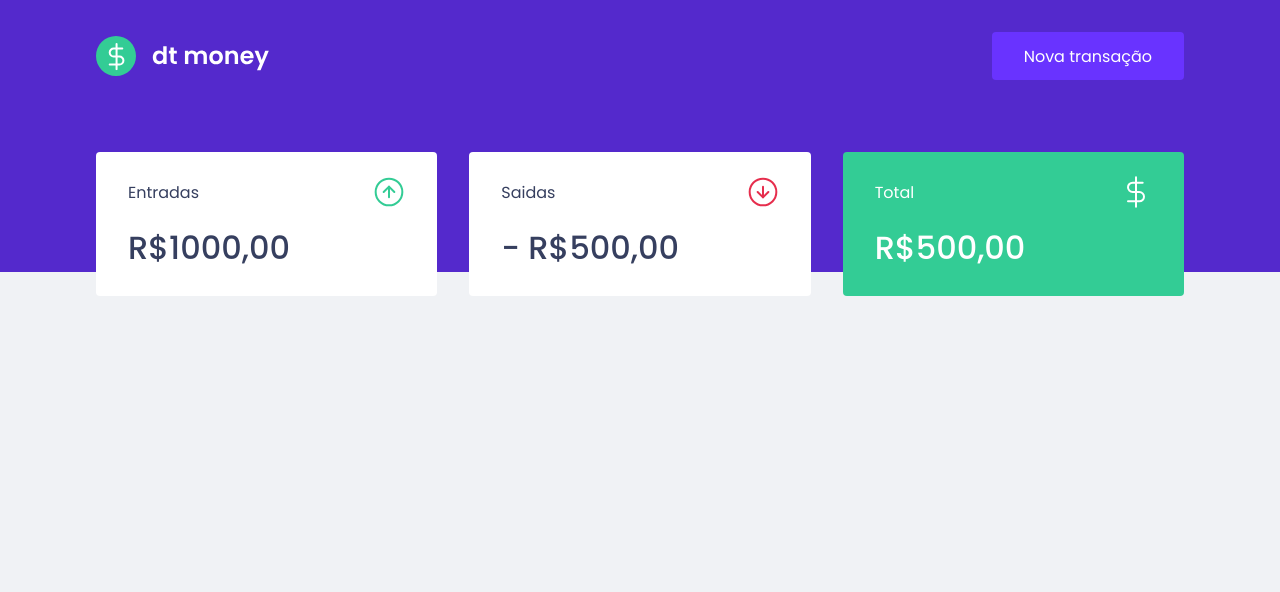
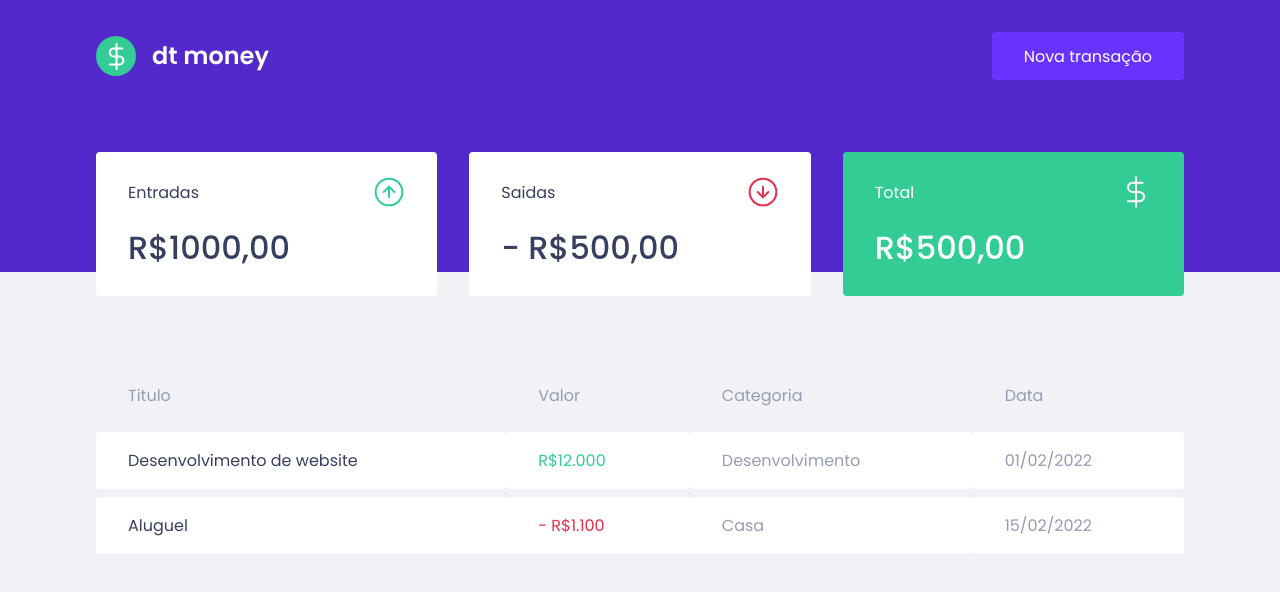
Before and after one commit to edimilsonbraz/ignite, a React (Create React App) app in the folder 02-dtmoney/: page / in a window 1280 px wide. Shown: the top 592 px of the page. Built offline with nearby package versions, Linux system fonts and the light colour scheme.

Commit message:
:triangular_flag_on_post: Update layout / adding table

```diff
--- a/02-dtmoney/src/components/Dashboard/index.tsx
+++ b/02-dtmoney/src/components/Dashboard/index.tsx
@@ -1,10 +1,12 @@
 import { Container } from "./styles";
 import { Summary } from "../Summary";
+import { TransactionsTable } from "../TransactionsTable";
 
 export function Dashboard() {
   return(
     <Container>
       <Summary />
+      <TransactionsTable />
     </Container>
   )
 }
--- /dev/null
+++ b/02-dtmoney/src/components/TransactionsTable/index.tsx
@@ -0,0 +1,34 @@
+import { Container } from "./styles";
+
+export function TransactionsTable() {
+  return(
+    <Container>
+      <table>
+        <thead>
+          <tr>
+            <th>Titulo</th>
+            <th>Valor</th>
+            <th>Categoria</th>
+            <th>Data</th>
+          </tr>
+        </thead>
+
+        <tbody>
+          <tr>
+            <td>Desenvolvimento de website</td>
+            <td className="deposit">R$12.000</td>
+            <td>Desenvolvimento</td>
+            <td>01/02/2022</td>
+          </tr>
+          <tr>
+            <td>Aluguel</td>
+            <td className="withdraw">- R$1.100</td>
+            <td>Casa</td>
+            <td>15/02/2022</td>
+          </tr>
+
+        </tbody>
+      </table>
+    </Container>
+  );
+}
--- /dev/null
+++ b/02-dtmoney/src/components/TransactionsTable/styles.ts
@@ -0,0 +1,40 @@
+import styled from "styled-components";
+
+export const Container = styled.div`
+  margin-top: 4rem;
+
+  table {
+    width: 100%;
+    border-spacing: 0 0.5rem;
+
+    th {
+      color: var(--text-body);
+      font-weight: 400;
+      padding: 1rem 2rem;
+      text-align: left;
+      line-height: 1.5rem;
+    }
+
+    td {
+      padding: 1rem 2rem;
+      border: 0;
+      background: var(--shape);
+      color: var(--text-body);
+      border-radius: 0.25rem;
+
+      &:first-child {
+        color: var(--text-title);
+      }
+
+      &.deposit {
+        color: var(--green);
+      }
+
+      &.withdraw {
+        color: var(--red);
+      }
+    }
+
+
+  }
+`;
```
